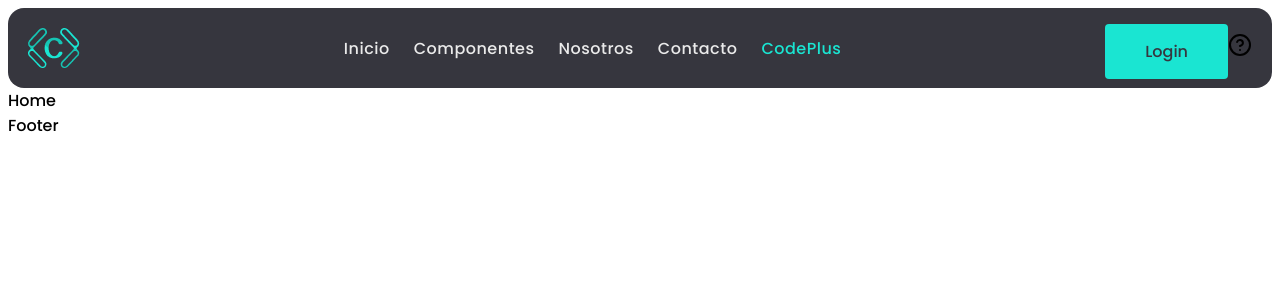
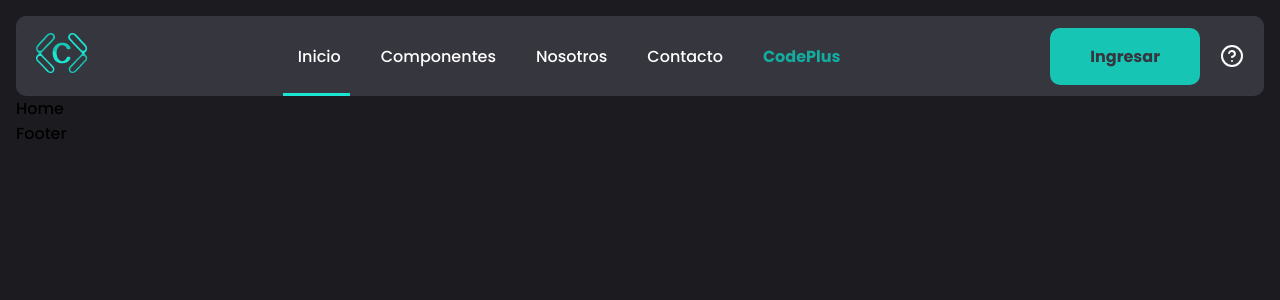
Before and after one commit to No-Country-simulation/s17-01-ft-node-react, a Next.js app in the folder frontend/: page / in a window 1280 px wide. Shown: the top 300 px of the page. Built offline with nearby package versions, Linux system fonts and the light colour scheme.

Commit message:
add: navbar

```diff
--- a/frontend/app/globals.css
+++ b/frontend/app/globals.css
@@ -21,7 +21,7 @@
  --primary-1: #CBF9F5;
  --primary-2: #96F3EA;
  --primary-3: #62EDE0;
- --primary-4: #1AE5D2;
+ --primary-400: #1AE5D2;
  --primary-5: #13AC9E;
  --primary-6: #0E7B71;
  --primary-7: #0B625A;
@@ -37,17 +37,67 @@
 
  --color-neutral: #121212;
  --neutral-1: #FFFFFF;
- --neutral-2: #EAEAEA;
+ --neutral-300: #EAEAEA;
  --neutral-3: #CFCFD5;
  --neutral-4: #9F9FAB;
  --neutral-5: #626270;
- --neutral-6: #36363E;
+ --neutral-700: #36363E;
 
  --color-success: #30DB5B;
 
  --color-error: #FC0019;
+
+
+ --left-side: 0%;
+ --right-side: 0%;
+
+}
+*{
+  box-sizing: border-box;
+}
+html{
+  background-color: #1C1C20;
 }
 
 body{
   font-family: var(--font-regular);
 }
+
+/* CONTAINER  */
+.container {
+  width: 100%;
+  max-width: 1200px;
+  margin: 1rem auto 0;
+  padding: 0 1rem;
+}
+
+
+@media (min-width: 640px) {
+  .container {
+    max-width: 640px;
+  }
+}
+
+@media (min-width: 768px) {
+  .container {
+    max-width: 768px;
+  }
+}
+
+@media (min-width: 1024px) {
+  .container {
+    max-width: 1024px;
+  }
+}
+
+@media (min-width: 1280px) {
+  .container {
+    max-width: 1280px;
+  }
+}
+
+@media (min-width: 1536px) {
+  .container {
+    max-width: 1536px;
+  }
+}
--- a/frontend/app/layout.tsx
+++ b/frontend/app/layout.tsx
@@ -18,7 +18,7 @@ export default function RootLayout({
         <meta charSet="UTF-8" />
         <meta name="viewport" content="width=device-width, initial-scale=1.0" />
       </head>
-      <body>
+      <body className='container'>
         <Navbar />
         <main className="main-content">{children}</main>
         <Footer />
--- a/frontend/components/Navbar/index.tsx
+++ b/frontend/components/Navbar/index.tsx
@@ -1,22 +1,45 @@
 /* eslint-disable @next/next/no-img-element */
+"use client";
 import Link from "next/link";
 import styles from "./styles.module.css";
 import { CircleHelpIcon } from "lucide-react";
-import LogoCodePiece from "@/public/CodePiecesLogo.png";
+import { useUnderlineEffect } from "@/hooks";
+
+
 export function Navbar() {
+  const { menuRef, underlineRef } = useUnderlineEffect();
+
   return (
     <nav className={styles.navbar}>
-      <img src={LogoCodePiece.src} alt="logo CodePieces" />
-      <ul className={styles.navbar_links}>
-        <Link href={"/"} className={styles.navbar_links_link}>Inicio</Link>
-        <Link href={"/"} className={styles.navbar_links_link}>Componentes</Link>
-        <Link href={"/"} className={styles.navbar_links_link}>Nosotros</Link>
-        <Link href={"/"} className={styles.navbar_links_link}>Contacto</Link>
-        <Link href={"/"} className={styles.navbar_links_link_active}>CodePlus</Link>
-      </ul>
-      <div>
-        <Link href={"/auth/login"} className={styles.navbar_link_button}>Login</Link>
-        <CircleHelpIcon />
+      <div className={styles.logo}>
+        <img src="/CodePiecesLogo.png" alt="Logo" />
+      </div>
+      <div className={styles.menu} ref={menuRef}>
+        <Link href="/" className={styles.navLink}>
+          Inicio
+        </Link>
+        <Link href="/componentes" className={styles.navLink}>
+          Componentes
+        </Link>
+        <Link href="/nosotros" className={styles.navLink}>
+          Nosotros
+        </Link>
+        <Link href="/contacto" className={styles.navLink}>
+          Contacto
+        </Link>
+        <Link
+          href="/code-plus"
+          className={`${styles.navLink} ${styles.codePlus}`}
+        >
+          CodePlus
+        </Link>
+        <span className={styles.underline} ref={underlineRef}></span>
+      </div>
+      <div className={styles.actions}>
+        <Link href="/login" className={styles.loginButton}>
+          Ingresar
+        </Link>
+        <CircleHelpIcon color="#FFFFFF" width={24} height={24} />
       </div>
     </nav>
   );
--- a/frontend/components/Navbar/styles.module.css
+++ b/frontend/components/Navbar/styles.module.css
@@ -4,39 +4,60 @@
   align-items: center;
   padding: 0 20px;
   height: 80px;
-    border-radius: 1rem;
-    border: none;
-    background-color: var(--neutral-6);
+  background-color: var(--neutral-700);
+  color: var(--primary-6);
+  border-radius: 10px;
 }
 
-  .navbar_links {
-    padding: 0;
-    margin: 0;
-    display: flex;
-    gap: 24px;
+.logo img {
+  max-height: 100%;
+  /* Otros estilos para el logo */
 }
 
-  .navbar_links_link, .navbar_links_link_active {
-    color: var(--neutral-2); /* Color blanco */
-    letter-spacing: 0.5px;
-    text-decoration: none;
-    font-size: 16px;
-    font-weight: var(--fontRegular);
+.menu {
+  display: flex;
+  height: inherit;
+  align-items: center;
+  position: relative;
 }
 
-.navbar_links_link_active {
-    color: var(--primary-4); /* Color activo */
+.navLink {
+  color: white;
+  text-decoration: none;
+  padding: 0 15px;
+  margin: 0 5px;
 }
 
-.navbar_link_button {
-    background-color: var(--primary-4);
-    color: var(--neutral-6);
+.navLink:hover {
+  color: var(--primary-400);
+}
+
+.codePlus {
+  color: var(--primary-5);
+  font-weight: bold;
+}
+
+.underline {
+  position: absolute;
+  bottom: 0;
+  height: 3px;
+  background-color: var(--primary-400);
+  transition: all 0.3s ease;
+}
+
+.actions {
+  display: flex;
+  align-items: center;
+  gap: 20px;
+}
+
+.loginButton {
+  color: var(--neutral-700);
+  font-weight: bold;
+  text-decoration: none;
   padding: 16px 40px;
+  background-color: var(--color-primary);
   border: none;
-    border-radius: 4px;
-    font-size: 16px;
-    font-weight: var(--fontRegular);
-    cursor: pointer;
-    text-decoration: none;
-
+  border-radius: 10px;
+  transition: all 0.3s ease;
 }
--- a/frontend/components/index.tsx
+++ b/frontend/components/index.tsx
@@ -1,7 +1,7 @@
 import { Footer } from "./Footer";
 import { Home } from "./Home";
 import { Login } from "./Login";
-import { Navbar } from "./Navbar";
+import { Navbar} from "./Navbar";
 import { Register } from "./Register";
 
 export { Footer, Home, Login, Navbar, Register };
--- a/frontend/hooks/index.tsx
+++ b/frontend/hooks/index.tsx
@@ -1,3 +1,3 @@
 import { useMouse } from "./useMouse";
-
-export {useMouse}
+import { useUnderlineEffect } from "./userUnderlineEffect";
+export {useMouse,useUnderlineEffect}
--- /dev/null
+++ b/frontend/hooks/userUnderlineEffect.tsx
@@ -0,0 +1,27 @@
+import { useEffect, useRef } from 'react';
+import { usePathname } from 'next/navigation';
+
+export function useUnderlineEffect() {
+  const menuRef = useRef<HTMLDivElement>(null);
+  const underlineRef = useRef<HTMLSpanElement>(null);
+  const pathname = usePathname();
+
+  useEffect(() => {
+    const menu = menuRef.current;
+    const underline = underlineRef.current;
+
+    // Solo realiza manipulaciones si los elementos están disponibles
+    if (menu && underline) {
+      const links = Array.from(menu.querySelectorAll('a')) as HTMLAnchorElement[];
+      const activeLink = links.find(link => link.getAttribute('href') === pathname);
+
+      if (activeLink) {
+        // Actualiza el estilo del subrayado
+        underline.style.width = `${activeLink.offsetWidth}px`;
+        underline.style.left = `${activeLink.offsetLeft}px`;
+      }
+    }
+  }, [pathname]); // Dependencia en `pathname` para evitar renders innecesarios
+
+  return { menuRef, underlineRef };
+}
--- a/frontend/package.json
+++ b/frontend/package.json
@@ -13,7 +13,7 @@
   "dependencies": {
     "date-fns": "^3.6.0",
     "lucide-react": "^0.438.0",
-    "next": "14.0.4",
+    "next": "^14.2.7",
     "react": "^18",
     "react-dom": "^18",
     "react-hook-form": "^7.53.0",
```
Also changed, not shown: frontend/app/[code-plus]/page.tsx (added, +7 -0 lines), frontend/app/componentes/page.tsx (added, +7 -0 lines), frontend/app/contacto/page.tsx (added, +7 -0 lines), frontend/app/nosotros/page.tsx (added, +7 -0 lines), 2 other files (tests, documents, lock files or other folders). Lines whose indentation alone changed are shown as unchanged.
